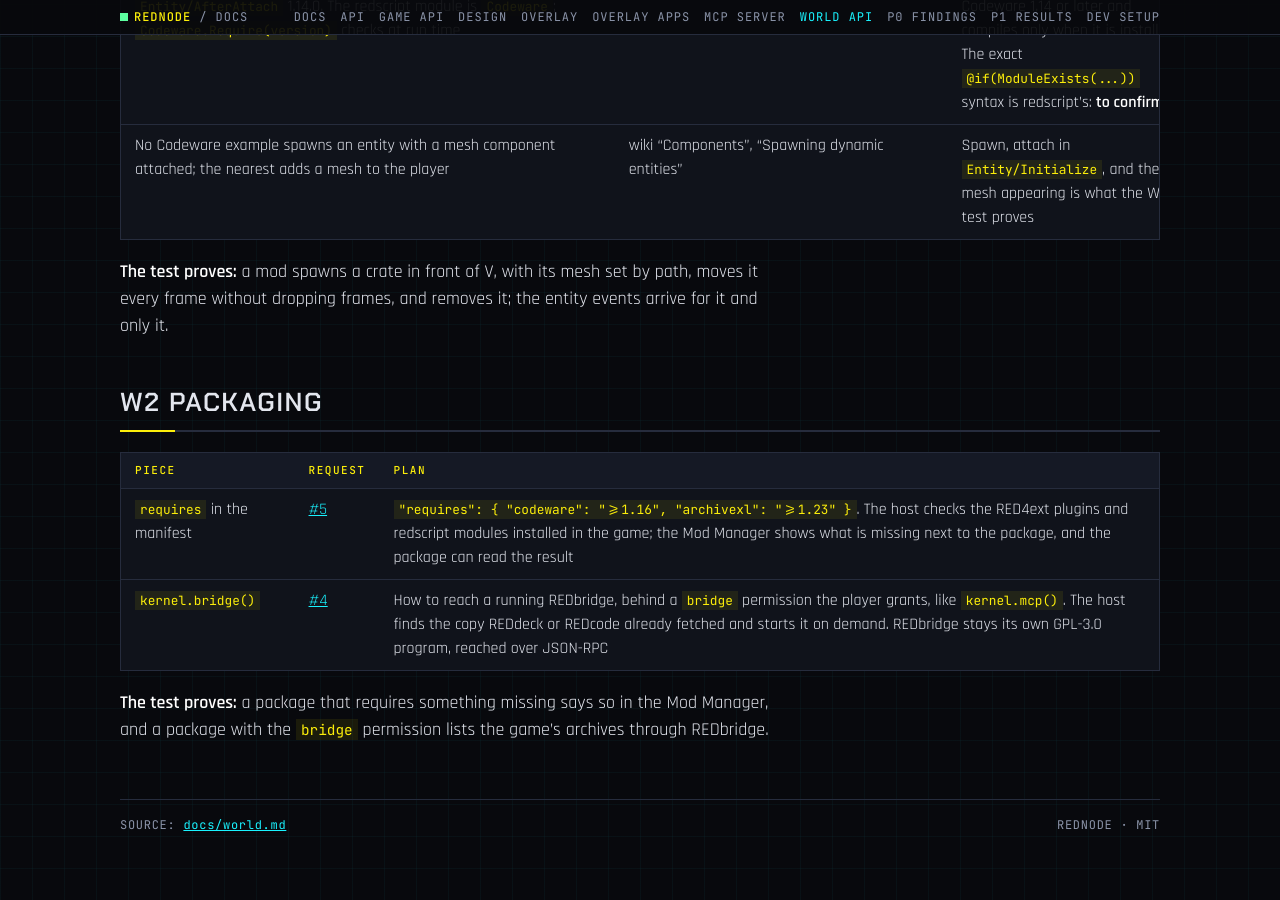
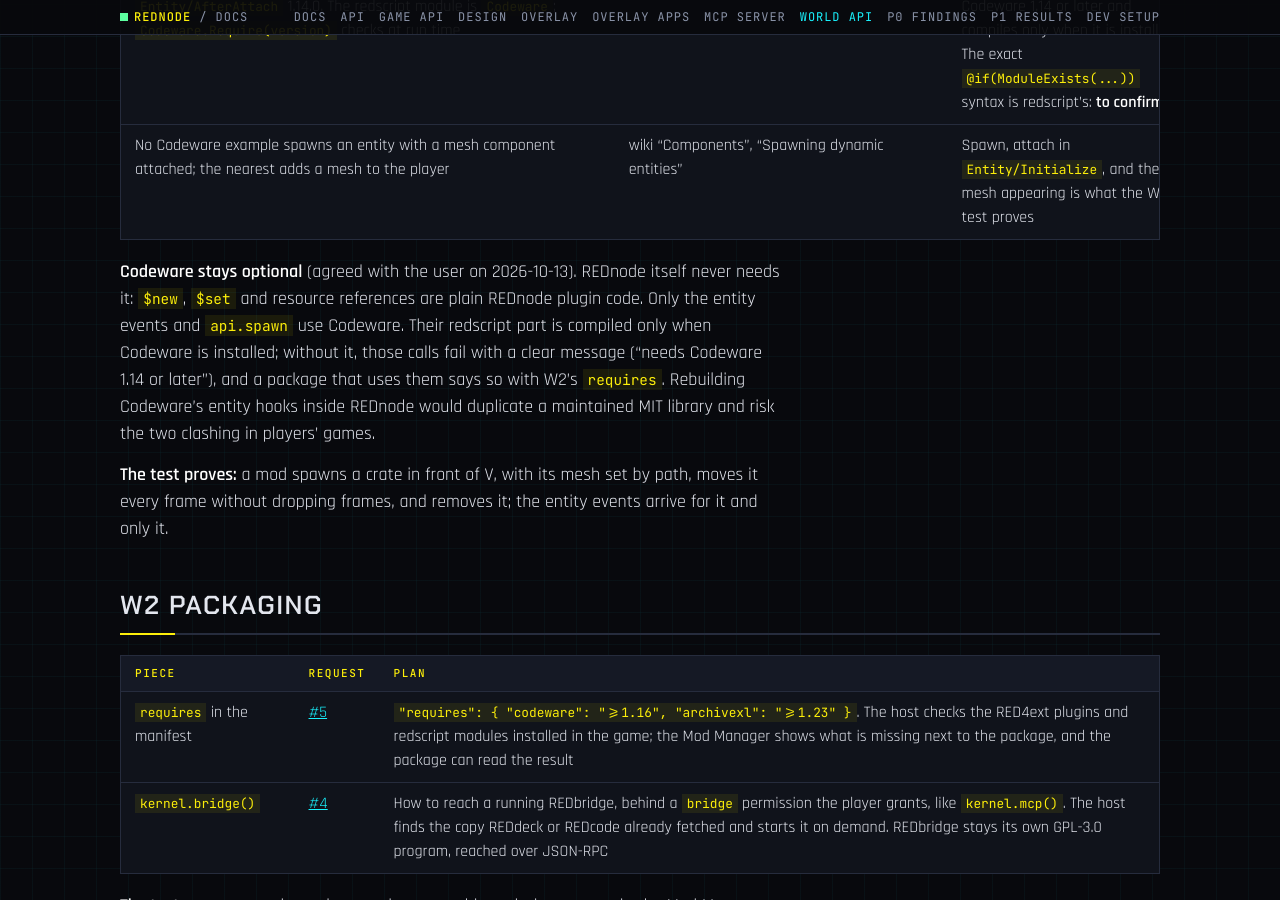
Before and after one commit to CyberbuildsAI/REDnode, a Jekyll site: the page built from docs/world.md, in a window 1280 px wide and 900 px high, scrolled down 2044 px. Built offline with Jekyll 4.4.1, drawn with Linux system fonts in a browser that asks for light colours; our own code applies the rules of GitHub Pages for plain Markdown files.

Commit message:
World API: Codeware stays an optional dependency
Co-Authored-By: Claude Opus 5.5 <noreply@anthropic.com>

```diff
--- a/docs/world.md
+++ b/docs/world.md
@@ -31,6 +31,8 @@ For EDGEbuilder's phase B1 (browse and drop) and B2 (position).
 | Minimum versions: the handler API and targets 1.9.0, `Entity/AfterAttach` 1.14.0. The redscript module is `Codeware`; `Codeware.Require(version)` checks at run time | `git log` of the repo; `scripts/Facade.reds` | REDnode's redscript part needs Codeware 1.14 or later and compiles only when it is installed. The exact `@if(ModuleExists(...))` syntax is redscript's: **to confirm** |
 | No Codeware example spawns an entity with a mesh component attached; the nearest adds a mesh to the player | wiki "Components", "Spawning dynamic entities" | Spawn, attach in `Entity/Initialize`, and the mesh appearing is what the W1 test proves |
 
+**Codeware stays optional** (agreed with the user on 2026-10-13). REDnode itself never needs it: `$new`, `$set` and resource references are plain REDnode plugin code. Only the entity events and `api.spawn` use Codeware. Their redscript part is compiled only when Codeware is installed; without it, those calls fail with a clear message ("needs Codeware 1.14 or later"), and a package that uses them says so with W2's `requires`. Rebuilding Codeware's entity hooks inside REDnode would duplicate a maintained MIT library and risk the two clashing in players' games.
+
 **The test proves:** a mod spawns a crate in front of V, with its mesh set by path, moves it every frame without dropping frames, and removes it; the entity events arrive for it and only it.
 
 ## W2 Packaging
```
